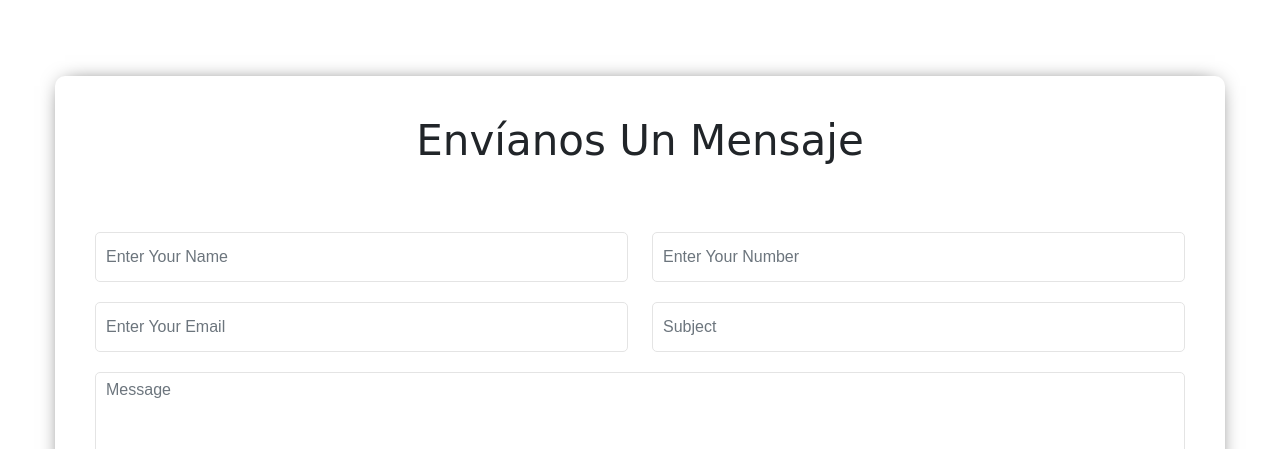
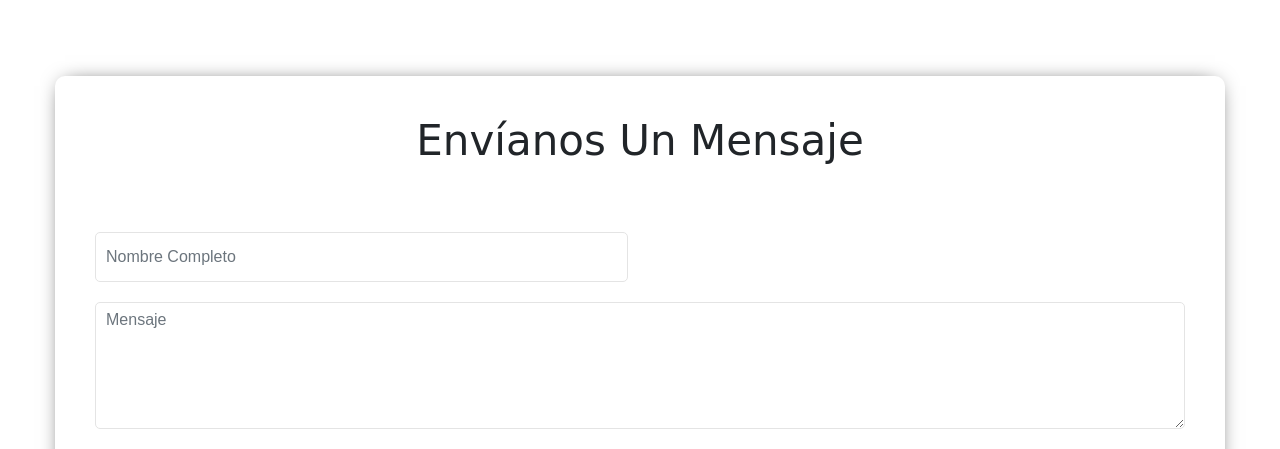
Before and after one commit to abrahamalanya/website-event, a PHP site: page /contact.php in a window 1280 px wide. Shown: the part 571-1020 px from the top of the page. Run offline with PHP 8.4, Linux system fonts and the light colour scheme; some libraries are stand-ins or nearby versions; some web fonts are replaced; grey boxes are pictures that could not be loaded.

Commit message:
feat: add wtspp link

```diff
--- a/contact.php
+++ b/contact.php
@@ -53,41 +53,22 @@
                             <h5>Envíanos un mensaje</h5>
                             <img src="assets/images/heading_white.png" alt="">
                         </div>
-                        <form>
+                        <form id="formulario">
                             <div class="row">
                                 <div class="col-lg-6 col-md-6">
                                     <div class="form-group form-block">
-                                        <input type="text" class="form-control require" placeholder="Enter Your Name"
+                                        <input type="text" class="form-control require" placeholder="Nombre Completo"
                                             name="full_name" id="full_name">
-                                    </div>
-                                </div>
-                                <div class="col-lg-6 col-md-6">
-                                    <div class="form-group form-block">
-                                        <input type="text" class="form-control require" placeholder="Enter Your Number"
-                                            id="number">
-                                    </div>
-                                </div>
-                                <div class="col-lg-6 col-md-6">
-                                    <div class="form-group form-block">
-                                        <input type="text" class="form-control require" placeholder="Enter Your Email"
-                                            name="email" id="email" data-valid="email"
-                                            data-error="Email should be valid.">
-                                    </div>
-                                </div>
-                                <div class="col-lg-6 col-md-6">
-                                    <div class="form-group form-block">
-                                        <input type="text" class="form-control require" placeholder="Subject"
-                                            id="subject" name="subject">
                                     </div>
                                 </div>
                                 <div class="col-lg-12 col-md-12">
                                     <div class="form-group form-block">
-                                        <textarea cols="3" rows="5" class="form-control require" placeholder="Message"
+                                        <textarea cols="3" rows="5" class="form-control require" placeholder="Mensaje"
                                             id="message" name="message"></textarea>
                                     </div>
                                 </div>
                                 <div class="col-lg-12 col-md-12">
-                                    <button type="button" class="btn wed_btn submitForm">Submit</button>
+                                    <button type="submit" class="btn wed_btn submitForm">Enviar Whatsapp</button>
                                     <div class="response"></div>
                                     <span></span>
                                     <span></span>
@@ -100,14 +81,30 @@
                 </div>
             </div>
         </div>
-        <div class="wi_map_wrapper">
+        <div class="wi_map_wrapper" style="top: 170px; height: 630px;">
             <div class="container-fluid">
                 <div class="row">
-                    <iframe
-                        src="https://www.google.com/maps/embed?pb=!1m18!1m12!1m3!1d117763.55154239164!2d75.79380997633002!3d22.72411583768725!2m3!1f0!2f0!3f0!3m2!1i1024!2i768!4f13.1!3m3!1m2!1s0x3962fcad1b410ddb%3A0x96ec4da356240f4!2sIndore%2C%20Madhya%20Pradesh!5e0!3m2!1sen!2sin!4v1634751778862!5m2!1sen!2sin"
-                        width="600" height="450" style="border:0;" allowfullscreen=""></iframe>
+                    <iframe src="https://www.google.com/maps/embed?pb=!1m18!1m12!1m3!1d580.2384868815758!2d-75.2827170680841!3d-11.949301145002574!2m3!1f0!2f0!3f0!3m2!1i1024!2i768!4f13.1!3m3!1m2!1s0x910eb9320aef6f81%3A0x5cd55a40b7fab91c!2sPlaza%20De%20Armas%20de%20San%20Jer%C3%B3nimo!5e0!3m2!1sen!2spe!4v1758944552676!5m2!1sen!2spe"
+                        width="600"
+                        height="450"
+                        style="border:0;"
+                        allowfullscreen=""
+                        loading="lazy"
+                        referrerpolicy="no-referrer-when-downgrade">
+                    </iframe>
                 </div>
             </div>
         </div>
     </div>
+<script>
+    document.getElementById("formulario").addEventListener("submit", function(e) {
+      e.preventDefault();
+      let nombre = document.getElementById("full_name").value;
+      let mensaje = document.getElementById("message").value;
+      let telefono = "51964237626";
+      let texto = `Hola, soy ${nombre}. ${mensaje}`;
+      let url = `https://wa.me/${telefono}?text=${encodeURIComponent(texto)}`;
+      window.open(url, "_blank");
+    });
+</script>
 <?php require 'footer.php'; ?>
```
